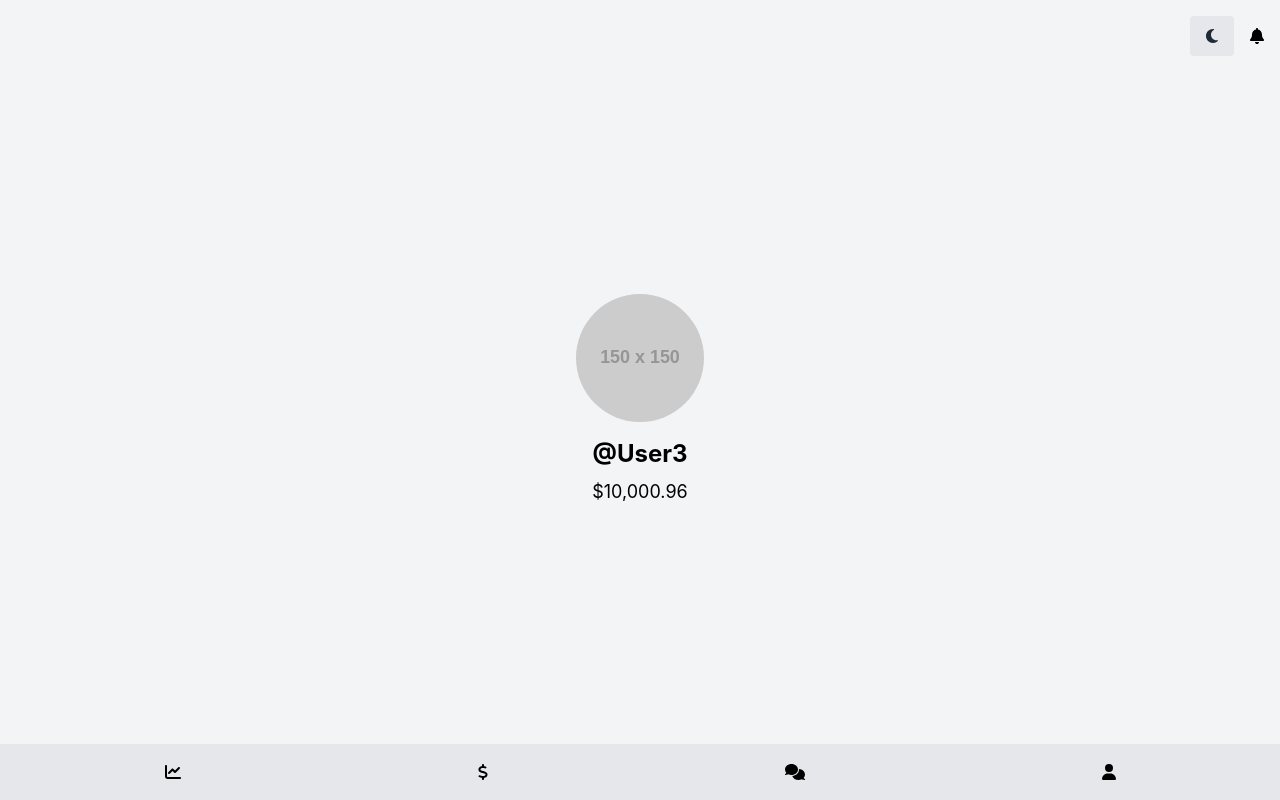
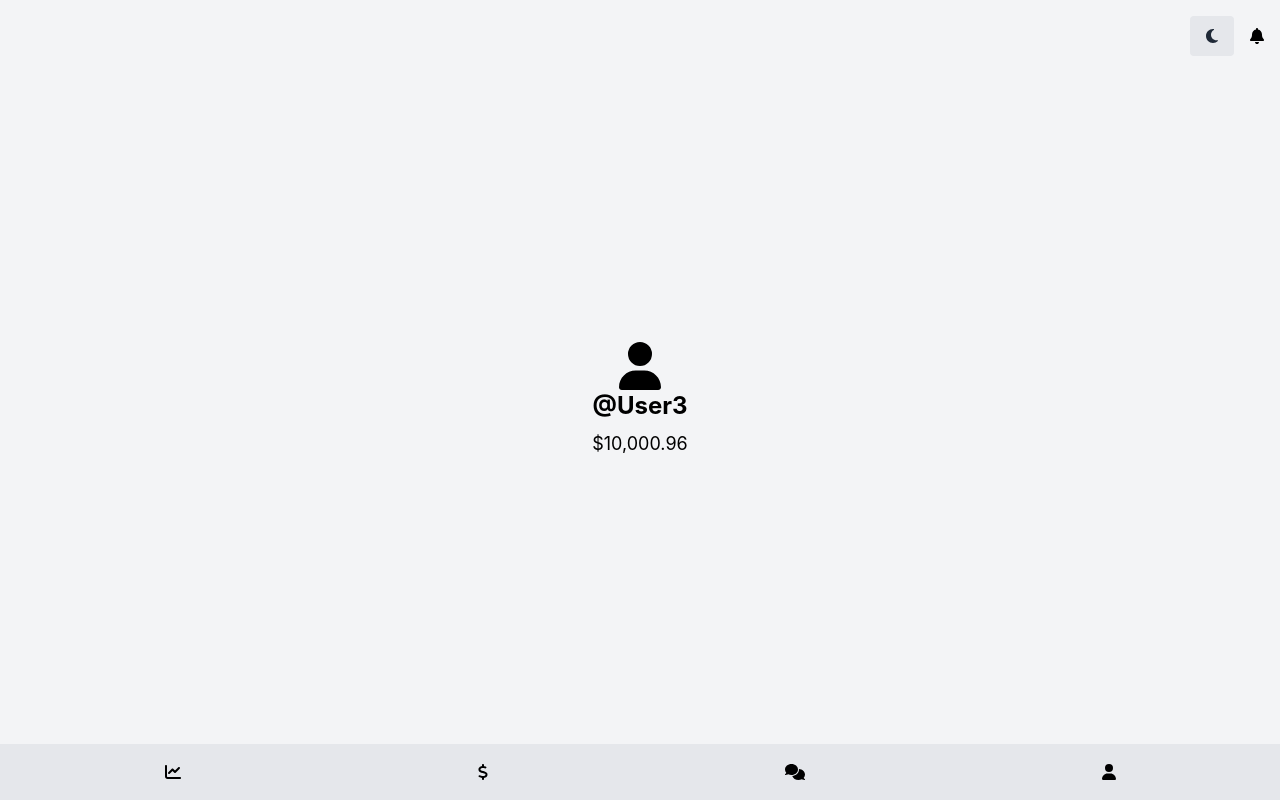
Before and after one commit to michaelsatumba/mobile-first-social-trading-app, a React (Create React App) app: page /user in a window 1280 px wide. Built offline with nearby package versions, Linux system fonts and the light colour scheme.

Commit message:
change user img to icon

```diff
--- a/src/components/User.js
+++ b/src/components/User.js
@@ -1,13 +1,11 @@
 import React from 'react';
+import { FontAwesomeIcon } from '@fortawesome/react-fontawesome';
+import { faUser } from '@fortawesome/free-solid-svg-icons';
 
 const User = ({ theme }) => {
   return (
     <div className="flex flex-col items-center p-4">
-      <img
-        src="https://via.placeholder.com/150"
-        alt="User Logo"
-        className="rounded-full w-32 h-32 mb-4"
-      />
+      <FontAwesomeIcon icon={faUser} size="3x"/>
       <h2 className="text-2xl font-bold mb-2">@User3</h2>
       <p className="text-lg">$10,000.96</p>
     </div>
```
Also changed, not shown: 1 other file (tests, documents, lock files or other folders).
